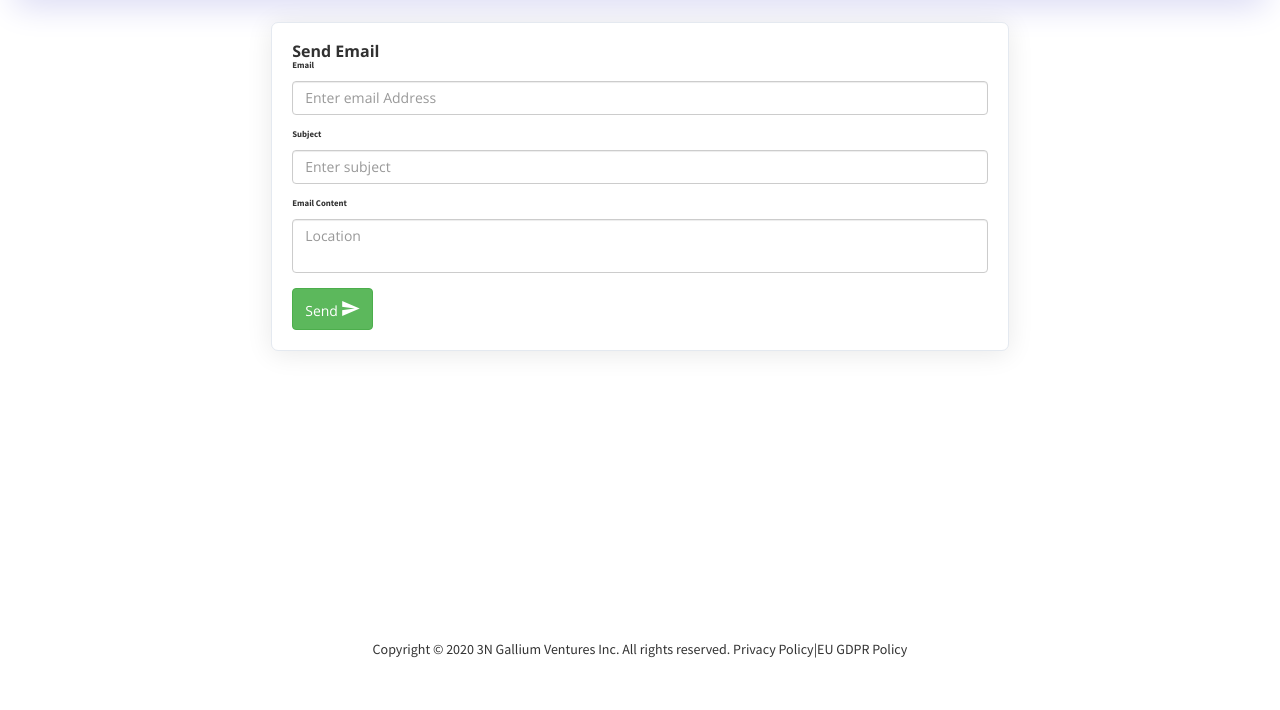
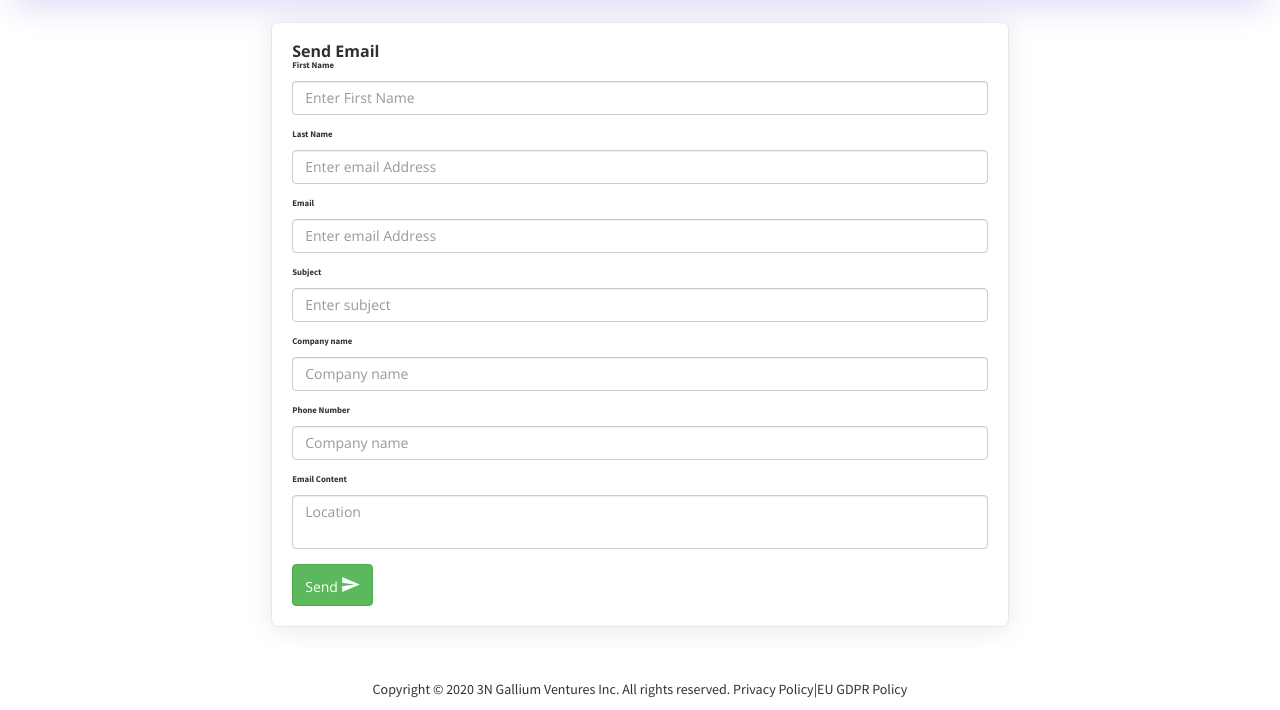
Before and after one commit to hunt4499/3N_Gallium, a CodeIgniter app: page /ecom/contactus in a window 1280 px wide. Shown: the part 131-841 px from the top of the page. Before the commit the page ends 801 px from the top, so only its background shows below. Run offline with CodeIgniter, Linux system fonts and the light colour scheme; some libraries are stand-ins or nearby versions.

Commit message:
Update contactus.php

```diff
--- a/application/views/contactus.php
+++ b/application/views/contactus.php
@@ -19,6 +19,14 @@
           <?= form_open_multipart('contactus/sendmail'); ?>
 
           <div id="othercheck"  class="form-group">
+            <label for="">First Name</label>
+            <input type="email" class="form-control" id="linktes" placeholder="Enter First Name" name="firstname">
+          </div>
+          <div id="othercheck"  class="form-group">
+            <label for="">Last Name</label>
+            <input type="email" class="form-control" id="linktes" placeholder="Enter email Address" name="lastname">
+          </div>
+          <div id="othercheck"  class="form-group">
             <label for="">Email</label>
             <input type="email" class="form-control" id="linktes" placeholder="Enter email Address" name="emailothers">
           </div>
@@ -27,6 +35,16 @@
             <label for="">Subject</label>
             <input type="text" class="form-control" id="newstitle" placeholder="Enter subject" name="subject" required>
           </div>
+          <div class="form-group">
+            <label for="">Company name</label>
+            <input type="text" class="form-control" id="Company_name" placeholder="Company name" name="companyname" required>
+          </div>
+          <div class="form-group">
+            <label for="">Phone Number</label>
+            <input type="text" class="form-control" id="Company_name" placeholder="Company name" name="companyname" required>
+          </div>
+
+
           <div class="form-group">
             <label for="newscontent">Email Content</label>
             <textarea type="text" class="form-control summernoteExample2 " id="" placeholder="Location" name="content" required></textarea>
```
